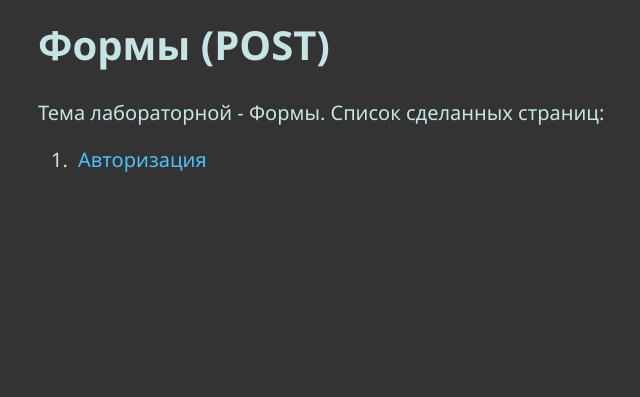
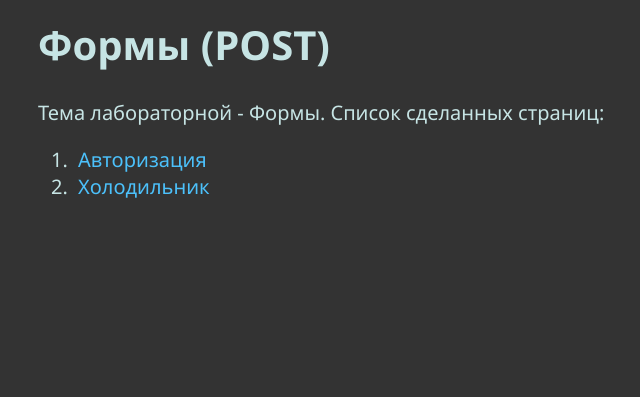
Before and after one commit to 01Postnikov10/web-programming-labs-2, a Flask app: page /lab4/ in a window 1280 px wide. Shown: the part 53-450 px from the top of the page, without its empty margins (45-685 px from the left). Run offline with Flask 3, Linux system fonts and the light colour scheme.

Commit message:
Холодильник

```diff
--- a/templates/lab4.html
+++ b/templates/lab4.html
@@ -7,5 +7,6 @@
     <div>Тема лабораторной - Формы. Список сделанных страниц:</div>
     <ol>
         <li><a href="/lab4/login">Авторизация</a></li>
+        <li><a href="/lab4/fridge">Холодильник</a></li>
     </ol>
 {% endblock %}
```
